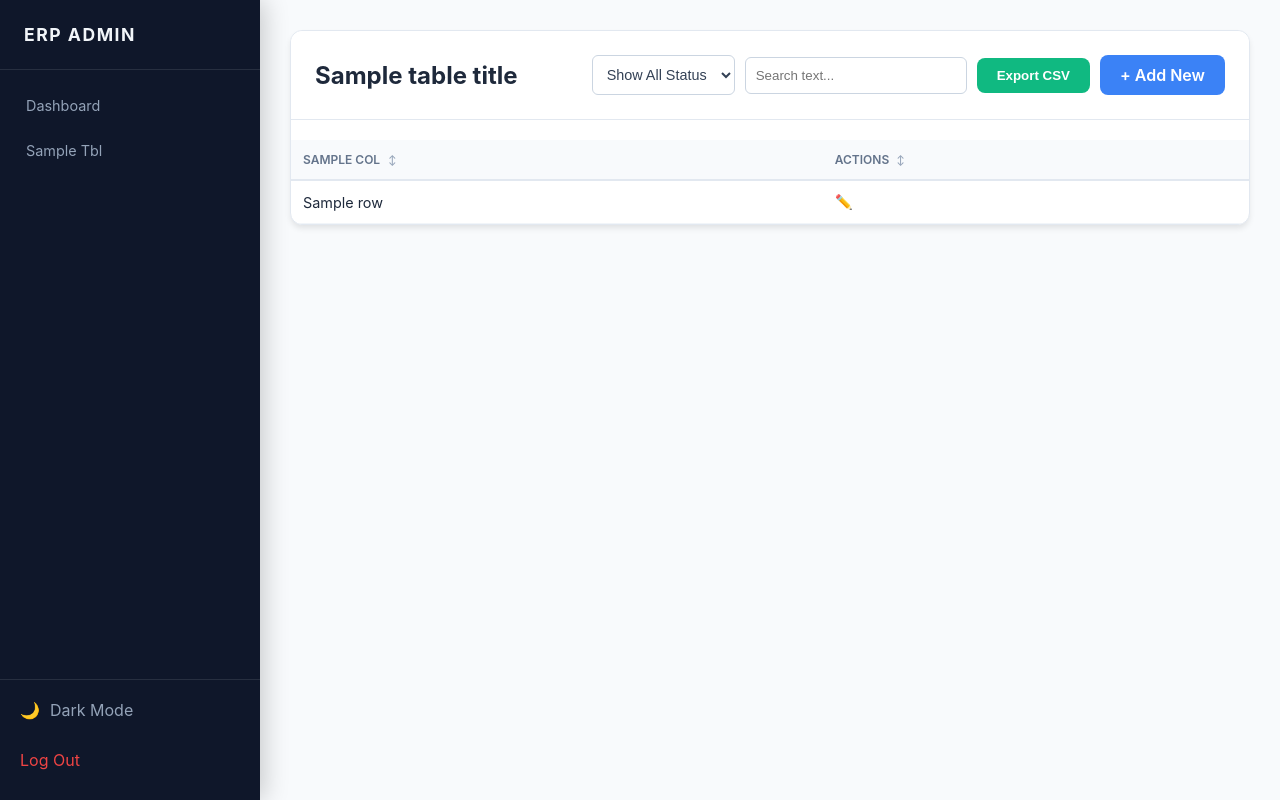
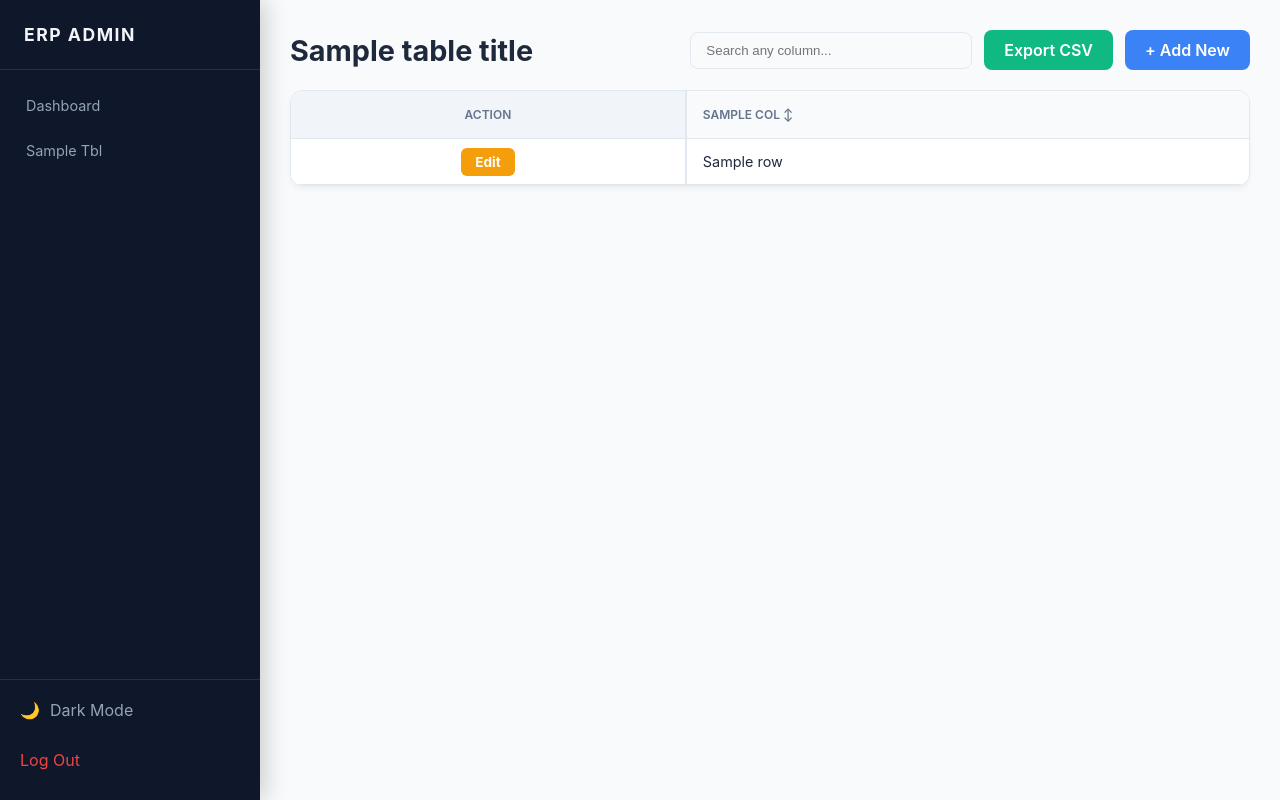
Before and after one commit to jtatipamula-design/proj_tb, a Python web app: template templates/table_view.html in a window 1280 px wide. Run offline with Jinja, Linux system fonts and the light colour scheme; the template is opened without the code that fills it: most values are stand-ins (such as "Sample title", 1, 10 or a date in 2020).

Commit message:
Update table_view.html

```diff
--- a/templates/table_view.html
+++ b/templates/table_view.html
@@ -2,196 +2,135 @@
 
 {% block content %}
 <style>
-    /* Header Styles */
-    th { cursor: pointer; user-select: none; position: relative; }
-    th:hover { background-color: #f1f5f9; color: #3b82f6; }
-    th::after { content: ' ↕'; font-size: 0.8em; color: #94a3b8; margin-left: 5px; }
-    th.sort-asc::after { content: ' ▲'; color: #3b82f6; }
-    th.sort-desc::after { content: ' ▼'; color: #3b82f6; }
+    /* Header Layout */
+    .table-header {
+        display: flex;
+        justify-content: space-between;
+        align-items: center;
+        margin-bottom: 20px;
+    }
+    .table-header h1 { margin: 0; color: var(--text-main); font-size: 1.8rem; }
 
-    /* Filter Toolbar */
-    .filter-toolbar { display: flex; gap: 10px; align-items: center; }
-    .filter-select {
-        padding: 10px; border: 1px solid #cbd5e1; border-radius: 6px;
-        background-color: white; color: #334155; font-size: 0.9rem;
-        cursor: pointer;
+    /* Controls (Search, Add, Export) */
+    .controls { display: flex; gap: 12px; align-items: center; }
+    .search-input {
+        padding: 10px 15px; border: 1px solid var(--border-color);
+        border-radius: 8px; background: var(--bg-body); color: var(--text-main);
+        min-width: 250px; transition: border-color 0.2s;
     }
-    .filter-select:focus { outline: 2px solid #3b82f6; border-color: transparent; }
+    .search-input:focus { outline: none; border-color: #3b82f6; }
+
+    /* Action Buttons */
+    .btn-action {
+        padding: 10px 20px; border-radius: 8px; font-weight: 600; text-decoration: none;
+        color: white; transition: background 0.2s; white-space: nowrap;
+    }
+    .btn-export { background: #10b981; } .btn-export:hover { background: #059669; }
+    .btn-add { background: #3b82f6; } .btn-add:hover { background: #2563eb; }
+
+    .btn-edit {
+        background: #f59e0b; color: white; padding: 6px 14px;
+        border-radius: 6px; text-decoration: none; font-size: 0.85rem; font-weight: bold;
+    }
+    .btn-edit:hover { background: #d97706; }
+
+    /* --- THE ANTI-SQUISH & STICKY TABLE LOGIC --- */
+    .table-wrapper {
+        background: var(--bg-card); border-radius: 12px;
+        box-shadow: 0 4px 6px -1px rgba(0,0,0,0.05);
+        border: 1px solid var(--border-color);
+        overflow-x: auto; /* Enables horizontal scrolling for wide tables */
+        max-height: 70vh;
+        overflow-y: auto;
+    }
+
+    table { width: 100%; border-collapse: collapse; white-space: nowrap; }
+    th, td { padding: 14px 20px; text-align: left; border-bottom: 1px solid var(--border-color); color: var(--text-main); }
+    th { background: var(--hover-bg); font-weight: 600; position: sticky; top: 0; z-index: 10; cursor: pointer; user-select: none; }
+    th:hover { color: #3b82f6; }
+
+    /* 🔥 SENIOR UX: Sticky First Column for Edit Actions */
+    .sticky-col {
+        position: sticky;
+        left: 0;
+        background: var(--bg-card);
+        z-index: 11; /* Stays above normal scrolling cells */
+        border-right: 2px solid var(--border-color);
+        text-align: center;
+    }
+    th.sticky-col {
+        background: var(--hover-bg);
+        z-index: 12; /* Corner cell needs to stay above everything */
+    }
 </style>
 
-<div class="card">
-    <div class="card-header" style="display: flex; justify-content: space-between; align-items: center; margin-bottom: 20px;">
-        <h1 style="margin:0;">{{ table_title }}</h1>
-
-        <div class="header-actions filter-toolbar">
-            <select id="statusFilter" class="filter-select" onchange="applyFilters()">
-                <option value="all">Show All Status</option>
-                <option value="ACT">Active Only</option>
-                <option value="INA">Inactive Only</option>
-            </select>
-
-            <input type="text" id="tableSearch" onkeyup="applyFilters()" placeholder="Search text..."
-                   style="padding: 10px; border: 1px solid #cbd5e1; border-radius: 6px; width: 200px;">
-
-            <button onclick="exportTableToCSV('{{ table_name }}.csv')" class="btn-primary" style="background:#10b981;">
-                Export CSV
-            </button>
-
-            <a href="/new/{{ table_name }}" class="btn-primary" onclick="showLoading()">+ Add New</a>
+<div class="table-header">
+    <h1>{{ table_title }}</h1>
+    <div class="controls">
+        <input type="text" id="searchInput" class="search-input" placeholder="Search any column..." onkeyup="filterTable()">
+        <a href="/export/{{ table_name }}" class="btn-action btn-export">Export CSV</a>
+        <a href="/new/{{ table_name }}" class="btn-action btn-add">+ Add New</a>
     </div>
 </div>
 
-    <div class="table-container" style="overflow-x: auto;">
-        <table id="dataTable" style="width: 100%; border-collapse: collapse;">
+<div class="table-wrapper">
+    <table id="dataTable">
         <thead>
             <tr>
+                <!-- Edit Action moved to the First Column -->
+                <th class="sticky-col">Action</th>
                 {% for col in columns %}
-                    <th onclick="sortTable({{ loop.index0 }}, this)" data-colname="{{ col.raw }}" style="text-align: left; padding: 12px; border-bottom: 2px solid #e2e8f0; color: #64748b;">
-                        {{ col.label }}
-                    </th>
+                <!-- FIXED: Used data-index attribute to pacify the VS Code JS Linter -->
+                <th data-index="{{ loop.index }}" onclick="sortTable(parseInt(this.dataset.index))">{{ col.label }} ↕</th>
                 {% endfor %}
-                    <th style="padding: 12px; border-bottom: 2px solid #e2e8f0; pointer-events: none;">Actions</th>
             </tr>
         </thead>
         <tbody>
             {% for row in rows %}
             <tr>
+                <!-- Edit button locked securely to the left wall -->
+                <td class="sticky-col">
+                    <a href="/edit/{{ table_name }}/{{ row[pk_column] }}" class="btn-edit">Edit</a>
+                </td>
                 {% for col in columns %}
-                    <td style="padding: 12px; border-bottom: 1px solid #f1f5f9;">
-                        {% if row[col.raw] is not none %}
-                            {{ row[col.raw] }}
-                        {% else %}
-                            <span style="color:#cbd5e1;">-</span>
-                        {% endif %}
-                    </td>
+                <td>{{ row[col.raw] }}</td>
                 {% endfor %}
-                    <td style="padding: 12px; border-bottom: 1px solid #f1f5f9;">
-                        {% if pk_column and row[pk_column] %}
-                        <a href="/edit/{{ table_name }}/{{ row[pk_column] }}" onclick="showLoading()" style="text-decoration:none; margin-right: 10px;">✏️</a>
-                        {% endif %}
-                    </td>
             </tr>
             {% endfor %}
         </tbody>
     </table>
 </div>
-</div>
 
 <script>
-    // --- 1. UNIFIED FILTER LOGIC (Search + Status) ---
-    function applyFilters() {
-        const searchText = document.getElementById("tableSearch").value.toLowerCase();
-        const statusFilter = document.getElementById("statusFilter").value; // 'all', 'ACT', 'INA'
-        const table = document.getElementById("dataTable");
-        const rows = table.getElementsByTagName("tbody")[0].getElementsByTagName("tr");
-
-        // Find which column index is "Status"
-        let statusColIndex = -1;
-        const headers = table.getElementsByTagName("th");
-        for (let i = 0; i < headers.length; i++) {
-            const headerText = headers[i].innerText.toLowerCase();
-            if (headerText.includes("status")) {
-                statusColIndex = i;
-                break;
-            }
+    // Real-time Search Filter
+    function filterTable() {
+        let filter = document.getElementById("searchInput").value.toLowerCase();
+        let rows = document.querySelectorAll("#dataTable tbody tr");
+        rows.forEach(row => {
+            let text = row.innerText.toLowerCase();
+            row.style.display = text.includes(filter) ? "" : "none";
+        });
     }
 
-        for (let i = 0; i < rows.length; i++) {
-            const row = rows[i];
-            const cells = row.getElementsByTagName("td");
+    // Dynamic Column Sorting Logic
+    let sortDir = {};
+    function sortTable(n) {
+        let table = document.getElementById("dataTable");
+        let tbody = table.tBodies[0];
+        let rows = Array.from(tbody.querySelectorAll("tr"));
+        sortDir[n] = !sortDir[n]; // Toggle direction
+        let dir = sortDir[n] ? 1 : -1;
 
-            // Check 1: Does text match search?
-            let textMatch = false;
-            if (searchText === "") textMatch = true;
-            else {
-                for (let j = 0; j < cells.length - 1; j++) {
-                    if (cells[j].textContent.toLowerCase().includes(searchText)) {
-                        textMatch = true;
-                        break;
-                    }
-                }
-            }
+        rows.sort((a, b) => {
+            let valA = a.cells[n].innerText.trim();
+            let valB = b.cells[n].innerText.trim();
+            let isNum = !isNaN(parseFloat(valA)) && isFinite(valA) && valA !== '';
 
-            // Check 2: Does status match filter?
-            let statusMatch = true;
-            if (statusColIndex !== -1 && statusFilter !== 'all') {
-                const statusText = cells[statusColIndex].textContent.trim();
-                // We check if the cell contains the code (ACT/INA)
-                if (statusText !== statusFilter) {
-                    statusMatch = false;
-                }
-            }
+            if (isNum) return (parseFloat(valA) - parseFloat(valB)) * dir;
+            return valA.localeCompare(valB) * dir;
+        });
 
-            // Show row only if BOTH match
-            row.style.display = (textMatch && statusMatch) ? "" : "none";
-        }
-    }
-
-    // --- 2. SORTING LOGIC (With Visuals) ---
-    function sortTable(n, headerClicked) {
-        const table = document.getElementById("dataTable");
-        let rows, switching, i, x, y, shouldSwitch, dir, switchcount = 0;
-        switching = true;
-        dir = "asc";
-
-        // Reset arrows on other headers
-        const allHeaders = table.getElementsByTagName("th");
-        for(let h of allHeaders) { h.classList.remove('sort-asc', 'sort-desc'); }
-
-        while (switching) {
-            switching = false;
-            rows = table.rows;
-            for (i = 1; i < (rows.length - 1); i++) {
-                shouldSwitch = false;
-                x = rows[i].getElementsByTagName("TD")[n];
-                y = rows[i + 1].getElementsByTagName("TD")[n];
-
-                let xVal = x.innerHTML.toLowerCase();
-                let yVal = y.innerHTML.toLowerCase();
-
-                if (!isNaN(parseFloat(xVal)) && isFinite(xVal)) {
-                    xVal = parseFloat(xVal); yVal = parseFloat(yVal);
-                }
-
-                if (dir == "asc") {
-                    if (xVal > yVal) { shouldSwitch = true; break; }
-                } else if (dir == "desc") {
-                    if (xVal < yVal) { shouldSwitch = true; break; }
-                }
-            }
-            if (shouldSwitch) {
-                rows[i].parentNode.insertBefore(rows[i + 1], rows[i]);
-                switching = true;
-                switchcount++;
-            } else {
-                if (switchcount == 0 && dir == "asc") {
-                    dir = "desc";
-                    switching = true;
-                }
-            }
-        }
-        // Add arrow to current header
-        headerClicked.classList.add(dir === 'asc' ? 'sort-asc' : 'sort-desc');
-    }
-
-    // --- 3. EXPORT LOGIC ---
-    function exportTableToCSV(filename) {
-        const csv = [];
-        const rows = document.querySelectorAll("#dataTable tr");
-        for (let i = 0; i < rows.length; i++) {
-            const row = [], cols = rows[i].querySelectorAll("td, th");
-            if (rows[i].style.display === 'none') continue; // Skip hidden
-            for (let j = 0; j < cols.length - 1; j++)
-                row.push('"' + cols[j].innerText + '"');
-            csv.push(row.join(","));
-        }
-        const csvFile = new Blob([csv.join("\n")], {type: "text/csv"});
-        const downloadLink = document.createElement("a");
-        downloadLink.download = filename;
-        downloadLink.href = window.URL.createObjectURL(csvFile);
-        downloadLink.style.display = "none";
-        document.body.appendChild(downloadLink);
-        downloadLink.click();
+        rows.forEach(row => tbody.appendChild(row));
     }
 </script>
 {% endblock %}
```
Lines whose indentation alone changed are shown as unchanged.
